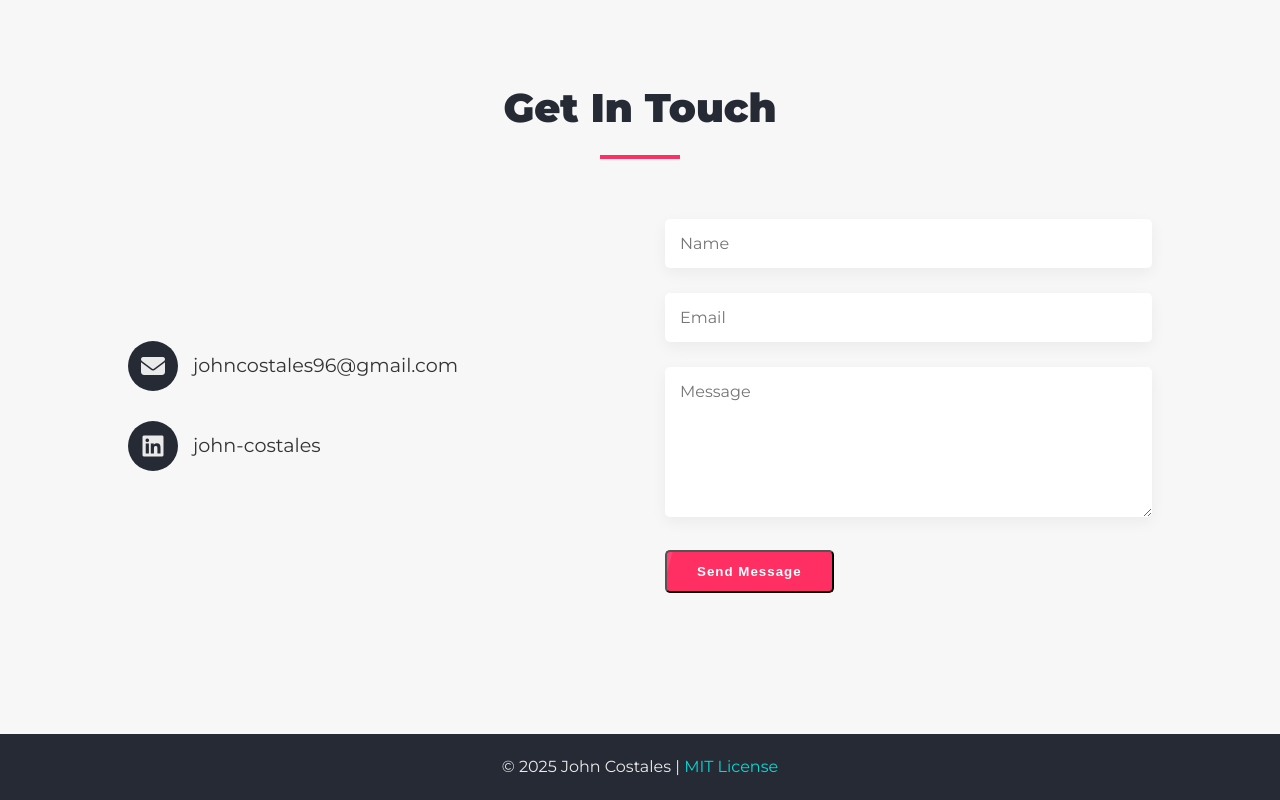
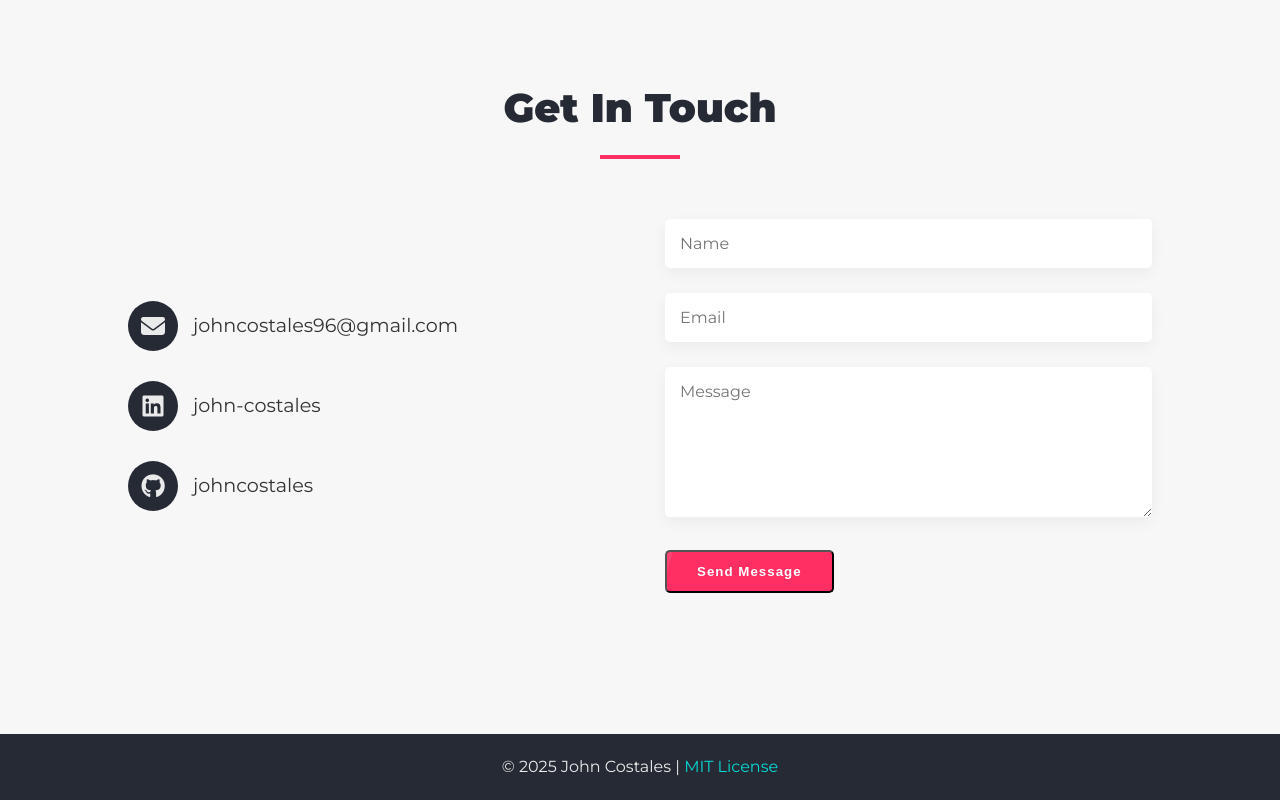
Before and after one commit to JohnCostales/my-profile, a plain HTML site: page index.html in a window 1280 px wide. Shown: the part 3487-4287 px from the top of the page. Drawn offline with nearby package versions, Linux system fonts and the light colour scheme.

Commit message:
Add Github link

```diff
--- a/index.html
+++ b/index.html
@@ -204,6 +204,10 @@
                     <i class="fab fa-linkedin"></i>
                     <a href="https://www.linkedin.com/in/john-costales" target="_blank">john-costales</a>
                 </div>
+                <div class="contact-item github-item">
+                    <i class="fab fa-github"></i>
+                    <a href="https://github.com/johncostales" target="_blank">johncostales</a>
+                </div>
             </div>
             <div class="contact-form">
                 <form id="contact-form">
```
